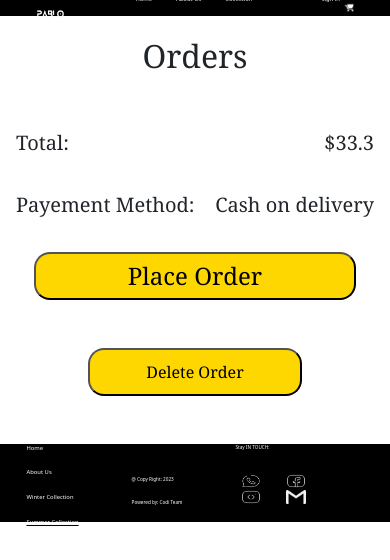
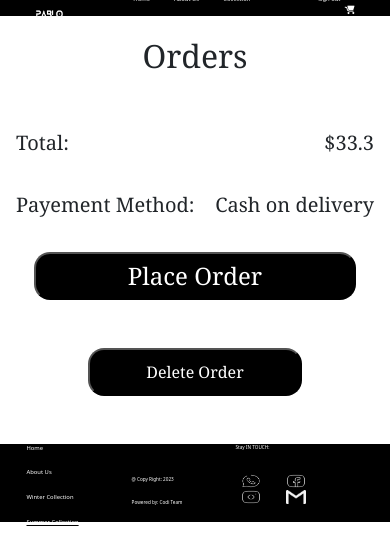
Before and after one commit to Rashabadran/E-commerce-frontend, a React (Create React App) app in the folder e-commerce/: page /Order in a window 390 px wide. Shown: the top 560 px of the page. Built offline with nearby package versions, Linux system fonts and the light colour scheme.

Commit message:
finalizing

```diff
--- a/e-commerce/src/NavBar.js
+++ b/e-commerce/src/NavBar.js
@@ -30,8 +30,8 @@ return(
 
         </div>
         <div className='last-header'>
-          <p className="nav-buttons">sign in </p>
-          <img src={cartlogo} className="cartlogo" alt="" />
+          <p className="nav-buttons">sign out </p>
+          <Link to={`/Order`}> <img src={cartlogo} className="cartlogo" alt="" /></Link>
 
         </div>
 
--- a/e-commerce/src/Order.css
+++ b/e-commerce/src/Order.css
@@ -5,6 +5,9 @@
   align-items: center;
 }
 
+.orderPrice{
+  display: flex;
+}
 .order-style {
   width: 90%;
   display: flex;
@@ -21,6 +24,7 @@
   border: 2px solid #ccc;
   border-radius: 10px;
   width: 20%;
+  background-color: black;
 }
 
 .order-img {
@@ -76,8 +80,8 @@
   width: 30rem;
   height: 3rem;
   border-radius: 1rem;
-  background-color: gold;
-  color: black;
+  background-color: black;
+  color: white;
   font-size: 2rem;
   font-family: Cambria, Cochin, Georgia, Times, "Times New Roman", serif;
 }
@@ -87,9 +91,15 @@
   height: 30px;
 }
 
+.desOrder{
+  color: white;
+  font-size: 20px!important;
+}
+
 .order-title {
   margin-bottom: 2rem;
   margin-top: 2rem;
+  color:white;
 }
 
 .order-writing > p {
@@ -103,8 +113,8 @@
   width: 15rem;
   height: 3rem;
   border-radius: 1rem;
-  background-color: gold;
-  color: black;
+  background-color: black;
+  color: white;
   font-size: 1.5rem;
   font-family: Cambria, Cochin, Georgia, Times, "Times New Roman", serif;
   align-self: end;
@@ -189,8 +199,8 @@
     width: 90%;
     height: 3rem;
     border-radius: 1rem;
-    background-color: gold;
-    color: black;
+    background-color: black;
+    color: white;
     font-size: 1.5rem;
     font-family: Cambria, Cochin, Georgia, Times, "Times New Roman", serif;
   }
@@ -217,8 +227,8 @@
     height: 3rem;
     align-self: center;
     border-radius: 1rem;
-    background-color: gold;
-    color: black;
+    background-color: black;
+    color: white;
     font-size: 1rem;
     font-family: Cambria, Cochin, Georgia, Times, "Times New Roman", serif;
     margin-left: 5%;
--- a/e-commerce/src/Order.js
+++ b/e-commerce/src/Order.js
@@ -27,7 +27,8 @@ function Order() {
       });
   };
   const [cartItems, setCartItems] = useState(JSON.parse(localStorage.getItem("cartItems")) || []);
-
+  const [quantity, setQuantity] = useState(1);
+  const [cartquantity,setcartQuantity]=useState()
  function deleteProductFromLocalStorage(id) {
   const updatedProducts = cartItems.filter((product) => product._id !== id);
   localStorage.setItem('cartItems', JSON.stringify(updatedProducts));
@@ -59,7 +60,15 @@ function handleProductClick(id) {
 });
 
 }
+const handleDecrease = () => {
+    if (quantity > 1) {
+      setQuantity(quantity - 1);
+    }
+  };
 
+  const handleIncrease = () => {
+    setQuantity(quantity + 1);
+  };
 
 function clearLocalStorage() {
   swal({
@@ -100,13 +109,16 @@ function clearLocalStorage() {
           {cartItems.map((item) => (
             <div className="order-det" key={item._id}>
               <div className="order-writing">
-                <div className="order-title">
+                <div className="order-title desOrder">
                   <h2>{item.title}</h2>
                 </div>
-                <p>Size: {item.size}</p>
-                <p>Color: {item.color}</p>
-                <p>Price: {item.price}</p>
-                <p>Quantity: {item.quantity}</p>
+                <p className="desOrder">Size: {item.size}</p>
+                <p className="desOrder">Color: {item.color}</p>
+                <p className="orderPrice desOrder">Price: {item.price == item.priceAfterDiscount ? <h4 className="childPrice">{item.price}$</h4>:
+                <h4 className="childPrice,desOrder">{item.priceAfterDiscount}</h4>}</p>
+                <p className="desOrder">Quantity: {item.quantity}</p>
+
+
                 <div className="quantity">
                 <img className="delete-icon" onClick={() => handleProductClick(item._id)} src={del} alt="" />
                 </div>
```
